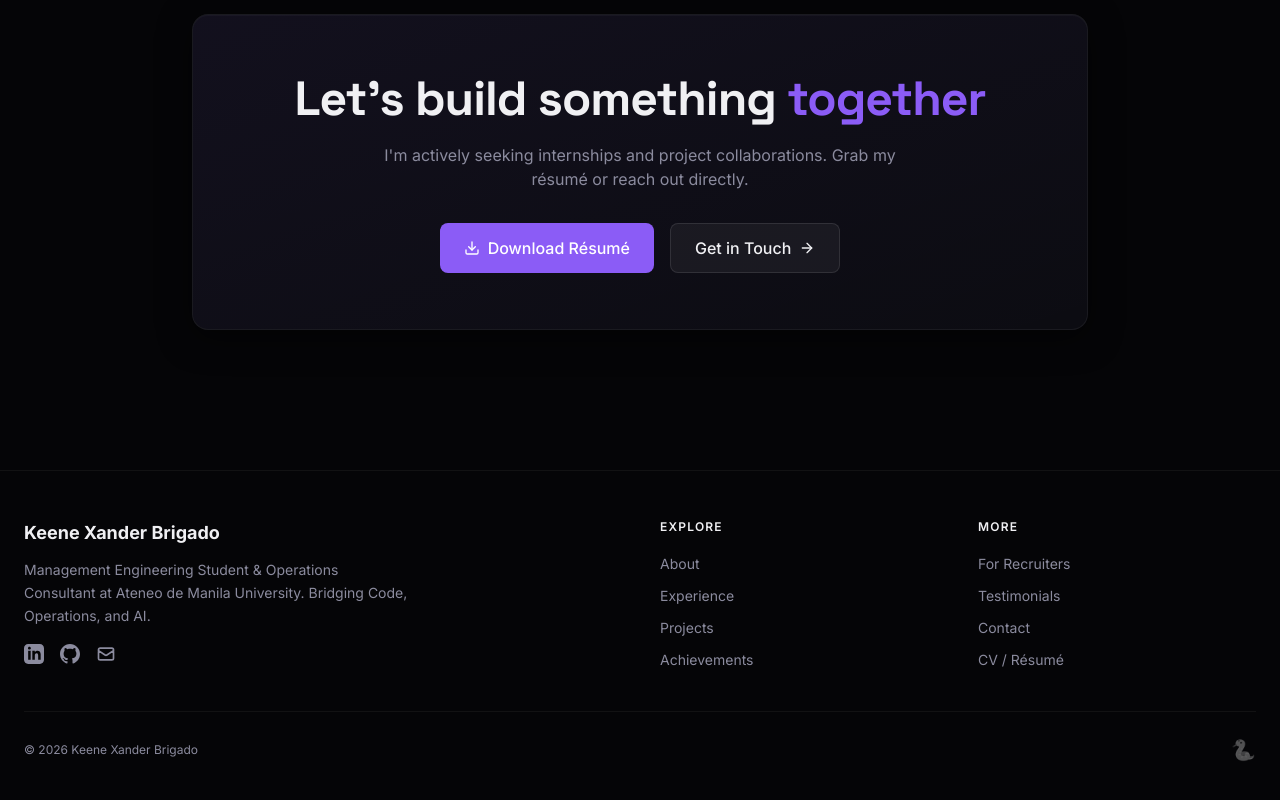
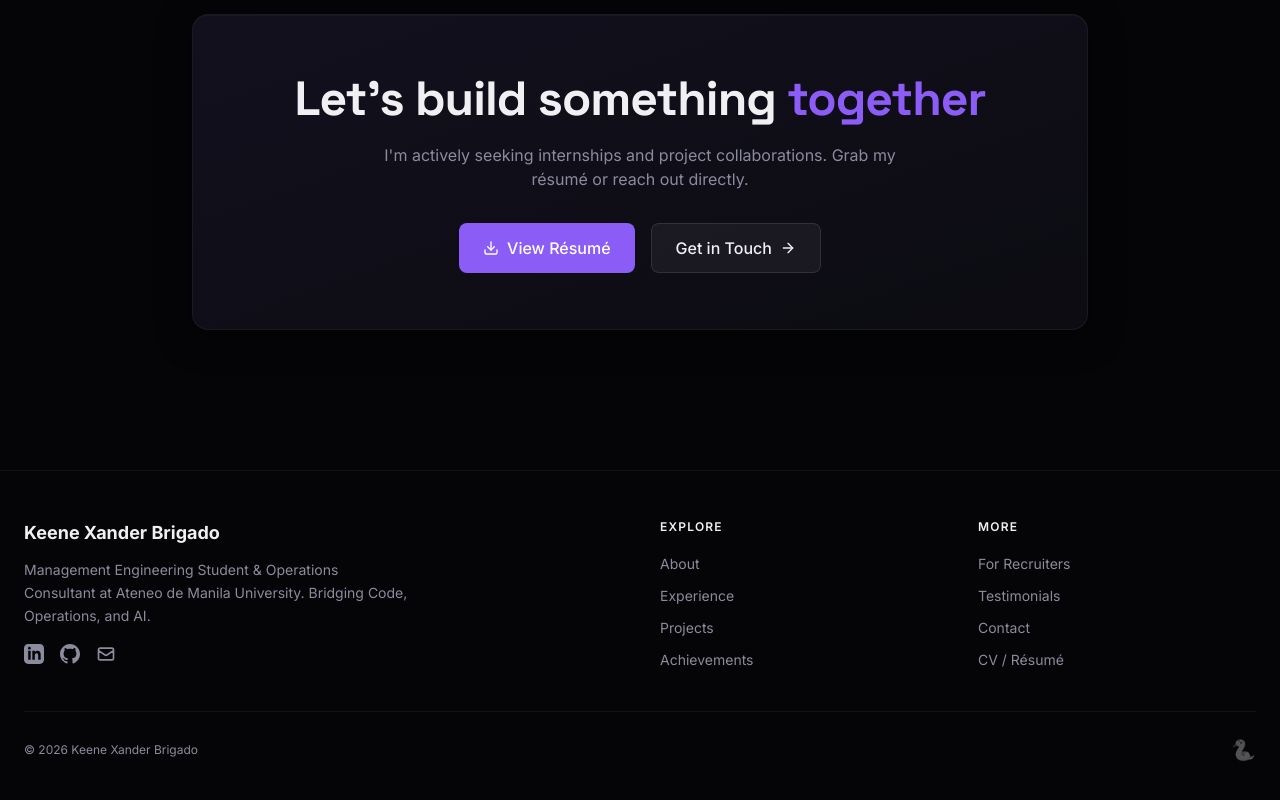
Before and after one commit to Koala3353/portfolio, a Next.js app: page /services in a window 1280 px wide. Shown: the part 2209-3009 px from the top of the page. Built offline with nearby package versions, Linux system fonts and the light colour scheme.

Commit message:
fix: rename resume pdf to avoid serving issues, link recruiter download to cv page, and add recruiter banner to home

```diff
--- a/src/app/cv/page.tsx
+++ b/src/app/cv/page.tsx
@@ -15,7 +15,7 @@ export default function CVPage() {
         {/* PDF Embed (Browser Built-in Preview) */}
         <div className="flex-grow w-full h-[75vh] md:h-[85vh] glass-card rounded-xl p-1 md:p-2 mb-8 shadow-2xl">
           <iframe
-            src="/BRIGADO-Resume.pdf"
+            src="/resume.pdf"
             className="w-full h-full rounded-lg border border-white/5"
             title="Keene Xander Brigado — Résumé"
           />
@@ -27,7 +27,7 @@ export default function CVPage() {
             Viewing via built-in browser preview.
           </p>
           <a
-            href="/BRIGADO-Resume.pdf"
+            href="/resume.pdf"
             download
             className="inline-flex items-center gap-2 px-6 py-3 bg-accent text-white font-medium rounded-lg hover:bg-accent/90 transition-colors shadow-lg glow-accent"
           >
--- a/src/app/page.tsx
+++ b/src/app/page.tsx
@@ -3,7 +3,7 @@
 import { motion, useScroll, useTransform } from "framer-motion";
 import { useRef } from "react";
 import Link from "next/link";
-import { ArrowRight, ChevronDown } from "lucide-react";
+import { ArrowRight, ChevronDown, ChevronRight } from "lucide-react";
 import FloatingOrbs from "@/components/FloatingOrbs";
 import TextReveal from "@/components/TextReveal";
 import TiltCard from "@/components/TiltCard";
@@ -125,17 +125,24 @@ export default function HomePage() {
           style={{ y: heroY, opacity: heroOpacity, willChange: "transform, opacity" }}
           className="relative z-10 text-center max-w-5xl"
         >
-          {/* Eyebrow */}
           <motion.div
             initial={{ opacity: 0, y: 20 }}
             animate={{ opacity: 1, y: 0 }}
             transition={{ delay: 0.2, duration: 0.8 }}
-            className="mb-6"
+            className="mb-8 flex justify-center"
             style={{ willChange: "transform, opacity" }}
           >
-            <span className="inline-block px-4 py-1.5 text-xs font-medium uppercase tracking-[0.2em] text-accent border border-accent/20 rounded-full bg-accent/5">
-              Portfolio 2026
-            </span>
+            <Link
+              href="/services"
+              className="group inline-flex items-center gap-2 px-4 py-1.5 text-xs font-medium uppercase tracking-[0.15em] text-accent border border-accent/20 rounded-full bg-accent/5 hover:bg-accent/15 transition-all shadow-lg shadow-accent/5"
+            >
+              <span className="relative flex h-2 w-2 shrink-0">
+                <span className="animate-ping absolute inline-flex h-full w-full rounded-full bg-accent opacity-75"></span>
+                <span className="relative inline-flex rounded-full h-2 w-2 bg-accent"></span>
+              </span>
+              Hiring? View Recruiter Hub
+              <ChevronRight className="w-3 h-3 group-hover:translate-x-1 transition-transform" />
+            </Link>
           </motion.div>
 
           {/* Main headline with character reveal */}
--- a/src/app/services/page.tsx
+++ b/src/app/services/page.tsx
@@ -331,14 +331,13 @@ export default function ServicesPage() {
                 viewport={{ once: true, margin: "-80px" }}
                 className="flex flex-col sm:flex-row gap-4 justify-center"
               >
-                <a
-                  href="/BRIGADO-Resume.pdf"
-                  download
+                <Link
+                  href="/cv"
                   className="px-6 py-3 bg-accent text-white font-medium rounded-lg hover:bg-accent/90 transition-colors flex items-center justify-center gap-2"
                 >
                   <Download className="w-4 h-4" />
-                  Download Résumé
-                </a>
+                  View Résumé
+                </Link>
                 <Link
                   href="/contact"
                   className="px-6 py-3 bg-white/5 border border-white/10 text-foreground font-medium rounded-lg hover:bg-white/10 transition-colors flex items-center justify-center gap-2"
```
Also changed, not shown: 1 other file (tests, documents, lock files or other folders).
